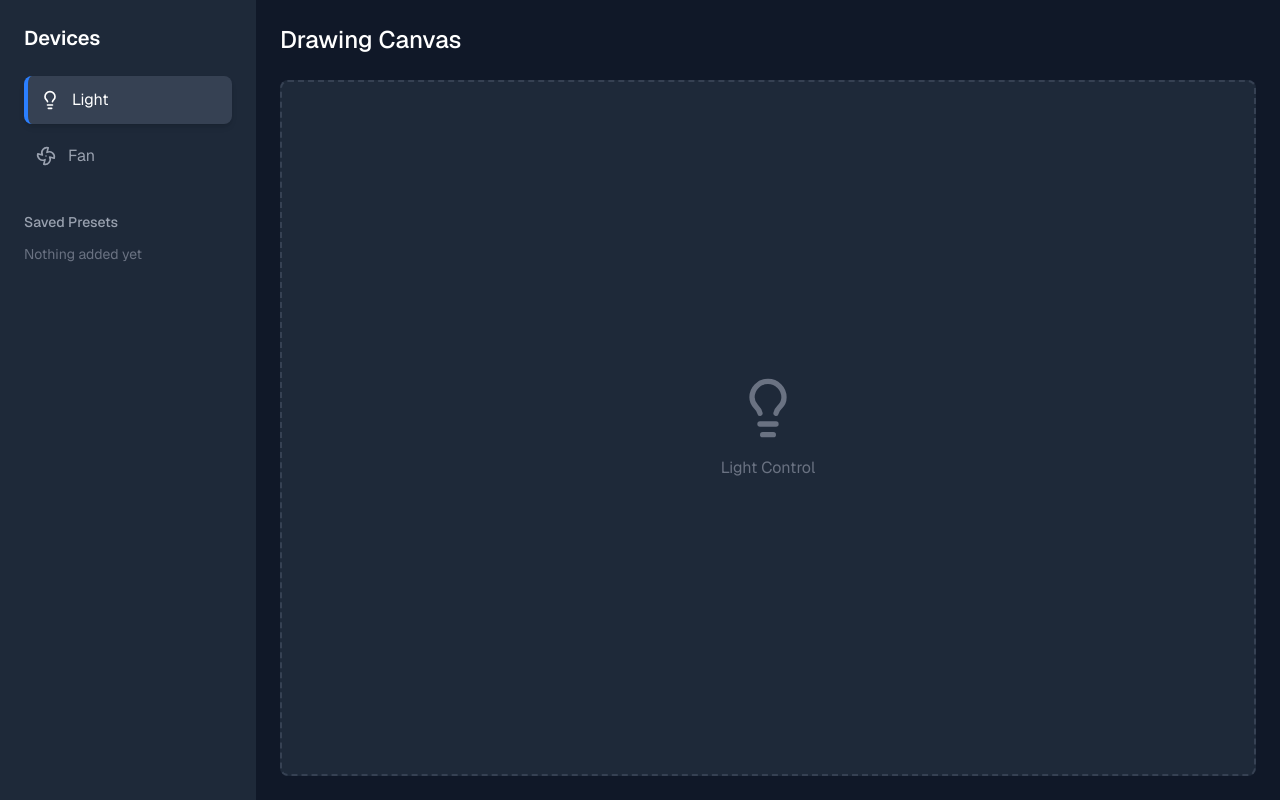
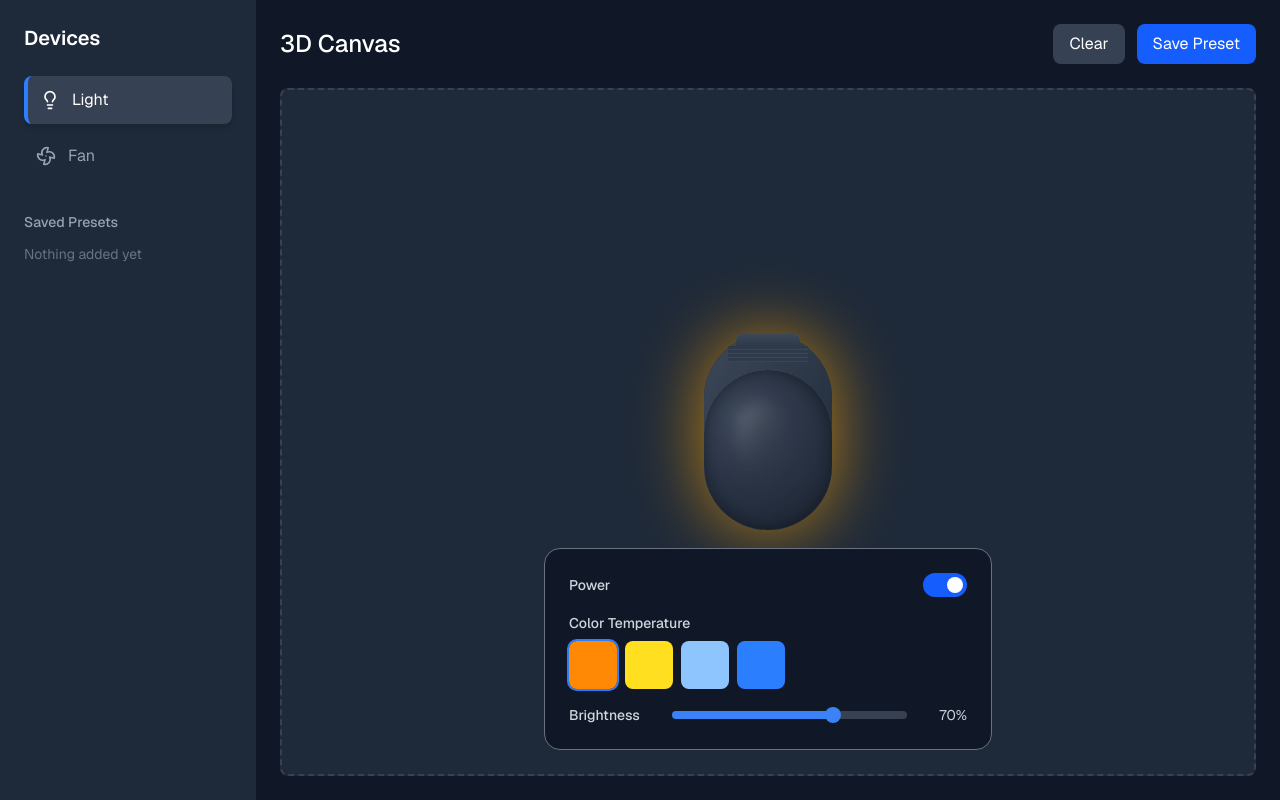
Before and after one commit to aktaruzzamanjoti97/sandbox-ollyo, a Next.js app: page / in a window 1280 px wide. Built offline with nearby package versions, Linux system fonts and the light colour scheme.

Commit message:
feat: add light control functionality with brightness and color temperature settings

```diff
--- a/app/page.tsx
+++ b/app/page.tsx
@@ -11,8 +11,19 @@ export default function Home() {
 	const [showModal, setShowModal] = useState(false);
 	const [presetName, setPresetName] = useState('');
 	const [savedPresets, setSavedPresets] = useState<
-		Array<{ name: string; powerOn: boolean; speed: number }>
+		Array<{
+			name: string;
+			powerOn: boolean;
+			speed: number;
+			brightness?: number;
+			colorTemp?: string;
+		}>
 	>([]);
+
+	// Light specific states
+	const [lightPowerOn, setLightPowerOn] = useState(true);
+	const [brightness, setBrightness] = useState(70);
+	const [colorTemp, setColorTemp] = useState('warm');
 
 	// Calculate rotation duration based on speed (0-100)
 	// Speed 0 = stopped, Speed 100 = fastest rotation (0.1 seconds per rotation)
@@ -34,14 +45,21 @@ export default function Home() {
 		setSpeed(0);
 	};
 
+	const handleLightClear = () => {
+		// Reset light settings
+		setLightPowerOn(false);
+		setBrightness(0);
+	};
+
 	const handleSavePreset = () => {
 		// Open the modal
 		setShowModal(true);
 	};
 
 	const handleSavePresetConfirm = () => {
-		// Save the preset with current fan settings
+		// Save the preset with current device settings
 		if (presetName.trim()) {
+			if (activeTab === 'fan') {
 				setSavedPresets([
 					...savedPresets,
 					{
@@ -50,6 +68,18 @@ export default function Home() {
 						speed: speed,
 					},
 				]);
+			} else {
+				setSavedPresets([
+					...savedPresets,
+					{
+						name: presetName,
+						powerOn: lightPowerOn,
+						speed: 0,
+						brightness: brightness,
+						colorTemp: colorTemp,
+					},
+				]);
+			}
 			setPresetName('');
 			setShowModal(false);
 		}
@@ -65,18 +95,53 @@ export default function Home() {
 		name: string;
 		powerOn: boolean;
 		speed: number;
+		brightness?: number;
+		colorTemp?: string;
 	}) => {
 		// Apply the preset settings
+		if (preset.speed > 0) {
+			// This is a fan preset
+			setActiveTab('fan');
 			setPowerOn(preset.powerOn);
 			setSpeed(preset.speed);
+		} else {
+			// This is a light preset
+			setActiveTab('light');
+			setLightPowerOn(preset.powerOn);
+			if (preset.brightness !== undefined) setBrightness(preset.brightness);
+			if (preset.colorTemp !== undefined) setColorTemp(preset.colorTemp);
+		}
 	};
 
 	const getPresetInfo = (preset: {
 		name: string;
 		powerOn: boolean;
 		speed: number;
+		brightness?: number;
+		colorTemp?: string;
 	}) => {
+		if (preset.speed > 0) {
 			return `${preset.powerOn ? 'ON' : 'OFF'} • ${preset.speed}% Speed`;
+		} else {
+			return `${preset.powerOn ? 'ON' : 'OFF'} • ${
+				preset.brightness
+			}% Brightness`;
+		}
+	};
+
+	const getColorTempClass = (temp: string) => {
+		switch (temp) {
+			case 'warm':
+				return 'bg-orange-400';
+			case 'neutral':
+				return 'bg-yellow-300';
+			case 'cool':
+				return 'bg-blue-300';
+			case 'daylight':
+				return 'bg-blue-500';
+			default:
+				return 'bg-orange-400';
+		}
 	};
 
 	return (
@@ -128,10 +193,16 @@ export default function Home() {
 											: 'text-gray-400 hover:bg-gray-700'
 									}`}
 								>
+									{preset.speed > 0 ? (
 										<Fan size={20} className='mr-3' />
+									) : (
+										<Lightbulb size={20} className='mr-3' />
+									)}
 									<div className='flex flex-col items-start'>
 										<span className='text-sm'>{preset.name}</span>
-										<span className='text-xs text-gray-500'>{getPresetInfo(preset)}</span>
+										<span className='text-xs text-gray-500'>
+											{getPresetInfo(preset)}
+										</span>
 									</div>
 								</button>
 							))}
@@ -148,12 +219,13 @@ export default function Home() {
 					{/* Canvas Title with Buttons */}
 					<div className='flex justify-between items-center mb-6'>
 						<h1 className='text-2xl font-medium'>
-							{activeTab === 'fan' ? 'Testing Canvas' : 'Drawing Canvas'}
+							{activeTab === 'fan' ? 'Testing Canvas' : '3D Canvas'}
 						</h1>
-						{activeTab === 'fan' && (
 						<div className='flex space-x-3'>
 							<button
-									onClick={handleClear}
+								onClick={
+									activeTab === 'fan' ? handleClear : handleLightClear
+								}
 								className='px-4 py-2 bg-gray-700 hover:bg-gray-600 text-white rounded-lg transition-colors'
 							>
 								Clear
@@ -165,7 +237,6 @@ export default function Home() {
 								Save Preset
 							</button>
 						</div>
-						)}
 					</div>
 
 					{/* Canvas Area */}
@@ -245,11 +316,141 @@ export default function Home() {
 								</div>
 							</>
 						) : activeTab === 'light' ? (
-							// Placeholder for Light content
-							<div className='flex flex-col items-center text-gray-500'>
-								<Lightbulb size={64} />
-								<p className='mt-4'>Light Control</p>
+							<>
+								{/* 3D Light Sphere */}
+
+								<div className='relative w-32 h-49'>
+									<div
+										className='absolute inset-0 rounded-full bg-linear-to-br from-gray-600 to-gray-800 shadow-2xl'
+										style={{
+											boxShadow: lightPowerOn
+												? `0 0 ${brightness}px ${getColorTempClass(
+														colorTemp
+												  )
+														.replace('bg-', '')
+														.replace('-400', '')
+														.replace('-300', '')
+														.replace('-500', '')}`
+												: 'none',
+											opacity: lightPowerOn ? brightness / 100 : 0.3,
+										}}
+									>
+										<Image
+											src='/off.png'
+											alt='light off'
+											width={128}
+											height={196}
+										/>
+										{/* <div className='absolute inset-4 rounded-full bg-linear-to-br from-gray-500 to-gray-700'></div>
+										<div className='absolute top-8 left-8 w-16 h-16 rounded-full bg-gray-400 opacity-30 blur-md'></div>
+										<div className='absolute bottom-12 right-12 w-10 h-10 rounded-full bg-gray-400 opacity-20 blur-sm'></div> */}
 									</div>
+								</div>
+
+								{/* Light Controls */}
+								<div className='absolute bottom-0 left-0 right-0 p-6 rounded-b-lg'>
+									<div className='max-w-md mx-auto bg-gray-900 p-6 border border-gray-500 rounded-2xl'>
+										{/* Power Toggle */}
+										<div className='flex items-center justify-between mb-4'>
+											<span className='text-sm font-medium text-gray-300'>
+												Power
+											</span>
+											<button
+												onClick={() =>
+													setLightPowerOn(!lightPowerOn)
+												}
+												className={`relative inline-flex h-6 w-11 items-center rounded-full transition-colors ${
+													lightPowerOn
+														? 'bg-blue-600'
+														: 'bg-gray-600'
+												}`}
+											>
+												<span
+													className={`inline-block h-4 w-4 transform rounded-full bg-white transition-transform ${
+														lightPowerOn
+															? 'translate-x-6'
+															: 'translate-x-1'
+													}`}
+												/>
+											</button>
+										</div>
+
+										{/* Color Temperature */}
+										<div className='mb-4'>
+											<span className='text-sm font-medium text-gray-300 block mb-2'>
+												Color Temperature
+											</span>
+											<div className='flex space-x-2'>
+												<button
+													onClick={() => setColorTemp('warm')}
+													className={`w-12 h-12 rounded-lg ${
+														colorTemp === 'warm'
+															? 'ring-2 ring-blue-500'
+															: ''
+													}`}
+												>
+													<div className='w-full h-full bg-orange-400 rounded-lg'></div>
+												</button>
+												<button
+													onClick={() => setColorTemp('neutral')}
+													className={`w-12 h-12 rounded-lg ${
+														colorTemp === 'neutral'
+															? 'ring-2 ring-blue-500'
+															: ''
+													}`}
+												>
+													<div className='w-full h-full bg-yellow-300 rounded-lg'></div>
+												</button>
+												<button
+													onClick={() => setColorTemp('cool')}
+													className={`w-12 h-12 rounded-lg ${
+														colorTemp === 'cool'
+															? 'ring-2 ring-blue-500'
+															: ''
+													}`}
+												>
+													<div className='w-full h-full bg-blue-300 rounded-lg'></div>
+												</button>
+												<button
+													onClick={() => setColorTemp('daylight')}
+													className={`w-12 h-12 rounded-lg ${
+														colorTemp === 'daylight'
+															? 'ring-2 ring-blue-500'
+															: ''
+													}`}
+												>
+													<div className='w-full h-full bg-blue-500 rounded-lg'></div>
+												</button>
+											</div>
+										</div>
+
+										{/* Brightness Slider */}
+										<div className='flex items-center justify-between'>
+											<span className='text-sm font-medium text-gray-300'>
+												Brightness
+											</span>
+											<div className='flex items-center space-x-3 flex-1 ml-8'>
+												<input
+													type='range'
+													min='0'
+													max='100'
+													value={brightness}
+													onChange={(e) =>
+														setBrightness(Number(e.target.value))
+													}
+													className='flex-1 h-2 bg-gray-700 rounded-lg appearance-none cursor-pointer'
+													style={{
+														background: `linear-gradient(to right, #3B82F6 0%, #3B82F6 ${brightness}%, #374151 ${brightness}%, #374151 100%)`,
+													}}
+												/>
+												<span className='text-sm text-gray-300 w-12 text-right'>
+													{brightness}%
+												</span>
+											</div>
+										</div>
+									</div>
+								</div>
+							</>
 						) : (
 							// Default Fallback
 							<p className='text-gray-500 text-lg'>Drag anything here</p>
```
Also changed, not shown: public/off.png (added). Lines whose indentation alone changed are shown as unchanged.
